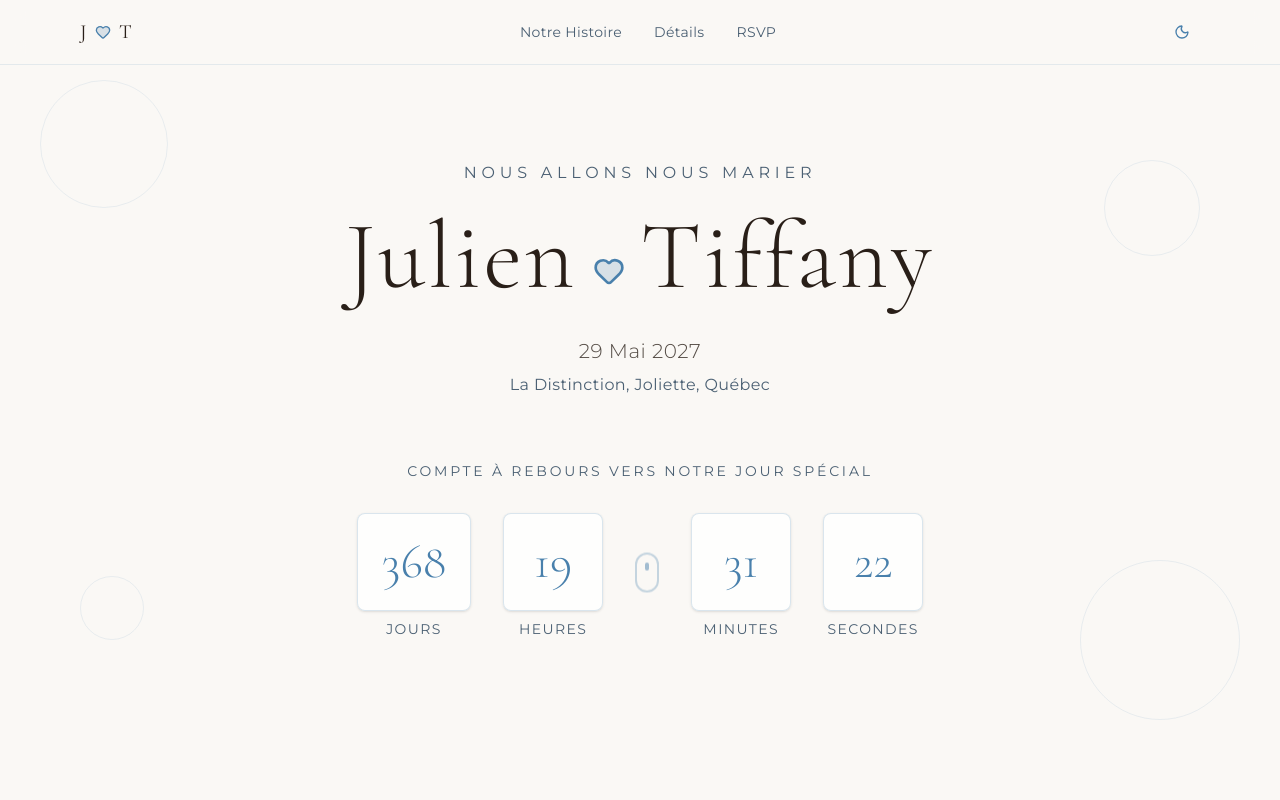
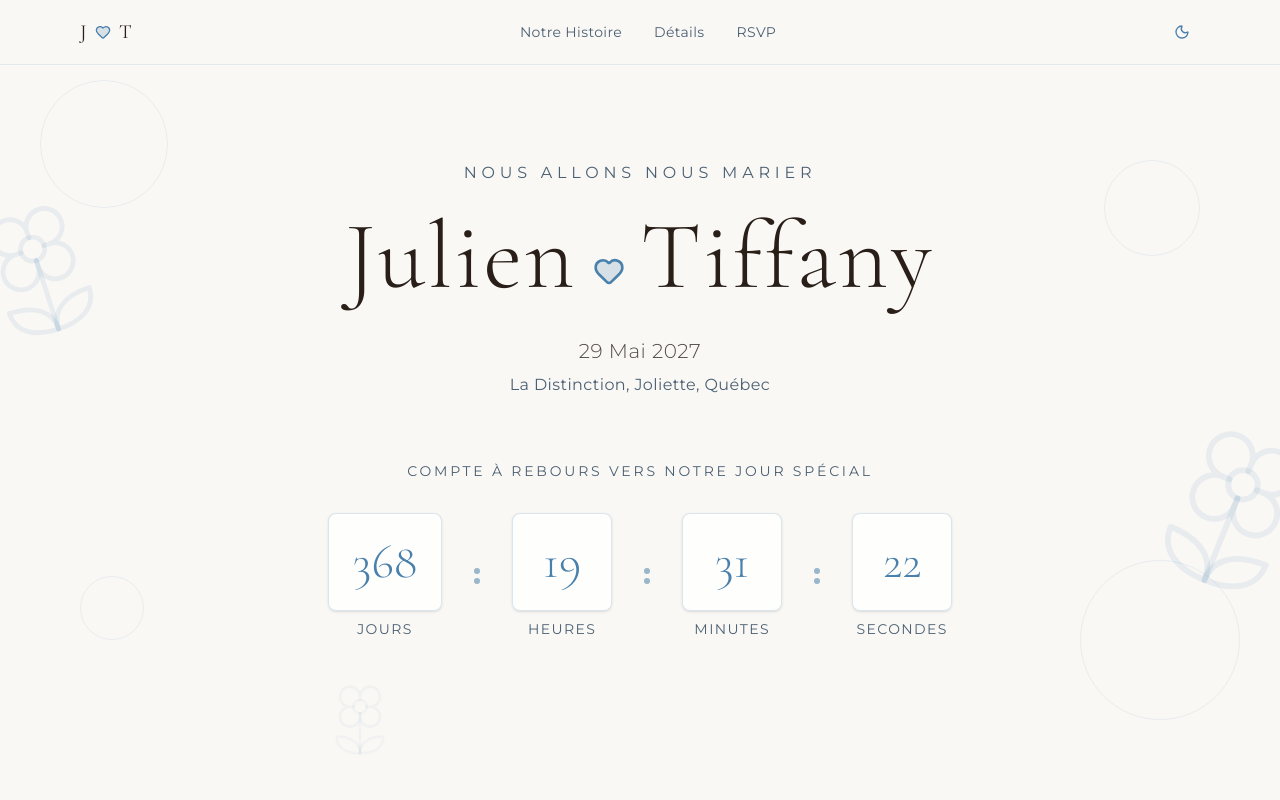
Before and after one commit to pixelfenix/Wedding, a Next.js app: page / in a window 1280 px wide. Shown: the top 800 px of the page. Built offline with nearby package versions, Linux system fonts and the light colour scheme.

Commit message:
Add floral hero accents and refine countdown separators

```diff
--- a/components/countdown-timer.tsx
+++ b/components/countdown-timer.tsx
@@ -39,12 +39,11 @@ export function CountdownTimer({ targetDate }: CountdownTimerProps) {
     return () => clearInterval(timer)
   }, [targetDate])
 
-  const scrollWidget = (
-    <div aria-hidden="true" className="flex shrink-0 items-center justify-center self-center animate-bounce">
-      <div className="flex h-10 w-6 items-start justify-center rounded-full border-2 border-primary/30 p-2">
-        <div className="h-2 w-1 rounded-full bg-primary/50" />
-      </div>
-    </div>
+  const timeSeparator = (
+    <span aria-hidden="true" className="flex shrink-0 flex-col items-center gap-1 self-center text-primary/55">
+      <span className="h-1.5 w-1.5 rounded-full bg-current" />
+      <span className="h-1.5 w-1.5 rounded-full bg-current" />
+    </span>
   )
 
   if (!mounted) {
@@ -52,7 +51,7 @@ export function CountdownTimer({ targetDate }: CountdownTimerProps) {
       <div className="flex items-center justify-center gap-4 md:gap-8">
         {["Jours", "Heures", "Minutes", "Secondes"].map((label, index) => (
           <Fragment key={label}>
-            {index === 2 && scrollWidget}
+            {index > 0 && timeSeparator}
             <div className="text-center">
             <div className="bg-card/80 backdrop-blur-sm border border-primary/20 rounded-lg p-3 md:p-6 min-w-[70px] md:min-w-[100px] shadow-sm">
               <span className="text-3xl md:text-5xl font-serif font-light text-primary">--</span>
@@ -78,7 +77,7 @@ export function CountdownTimer({ targetDate }: CountdownTimerProps) {
     <div className="flex items-center justify-center gap-4 md:gap-8">
       {timeUnits.map(({ label, value }, index) => (
         <Fragment key={label}>
-          {index === 2 && scrollWidget}
+          {index > 0 && timeSeparator}
           <div className="text-center">
           <div className="bg-card/80 backdrop-blur-sm border border-primary/20 rounded-lg p-3 md:p-6 min-w-[70px] md:min-w-[100px] shadow-sm">
             <span className="text-3xl md:text-5xl font-serif font-light text-primary">
--- a/components/hero-section.tsx
+++ b/components/hero-section.tsx
@@ -1,7 +1,7 @@
 "use client"
 
 import { CountdownTimer } from "./countdown-timer"
-import { Heart } from "lucide-react"
+import { Flower2, Heart } from "lucide-react"
 
 export function HeroSection() {
   // Set wedding date to May 29, 2027
@@ -15,6 +15,15 @@ export function HeroSection() {
         <div className="absolute top-40 right-20 w-24 h-24 border border-primary/10 rounded-full" />
         <div className="absolute bottom-40 left-20 w-16 h-16 border border-primary/10 rounded-full" />
         <div className="absolute bottom-20 right-10 w-40 h-40 border border-primary/10 rounded-full" />
+        <div className="absolute -left-8 top-1/4 text-primary/10 rotate-[-18deg]" aria-hidden="true">
+          <Flower2 className="h-36 w-36" strokeWidth={0.8} />
+        </div>
+        <div className="absolute -right-10 bottom-1/4 text-primary/10 rotate-[22deg]" aria-hidden="true">
+          <Flower2 className="h-44 w-44" strokeWidth={0.8} />
+        </div>
+        <div className="absolute left-1/4 bottom-10 text-primary/5" aria-hidden="true">
+          <Flower2 className="h-20 w-20" strokeWidth={0.8} />
+        </div>
       </div>
 
       <div className="relative z-10 text-center max-w-4xl mx-auto">
```
